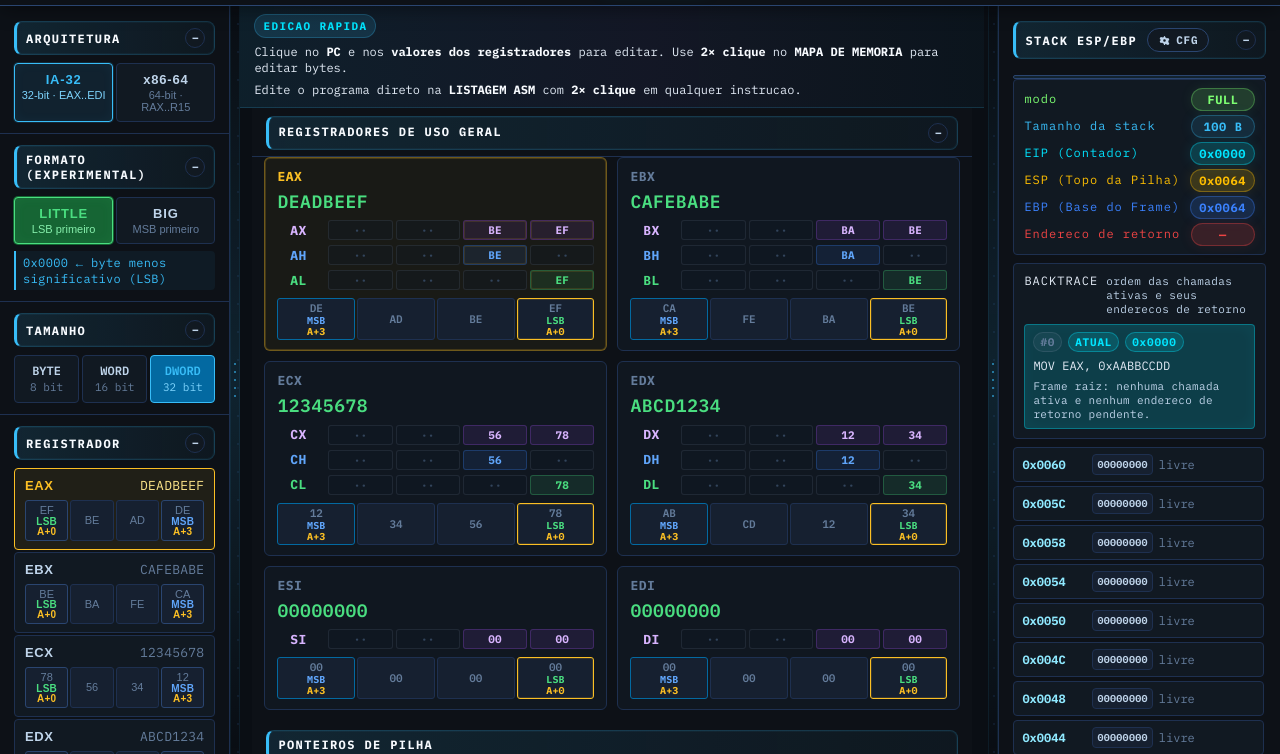
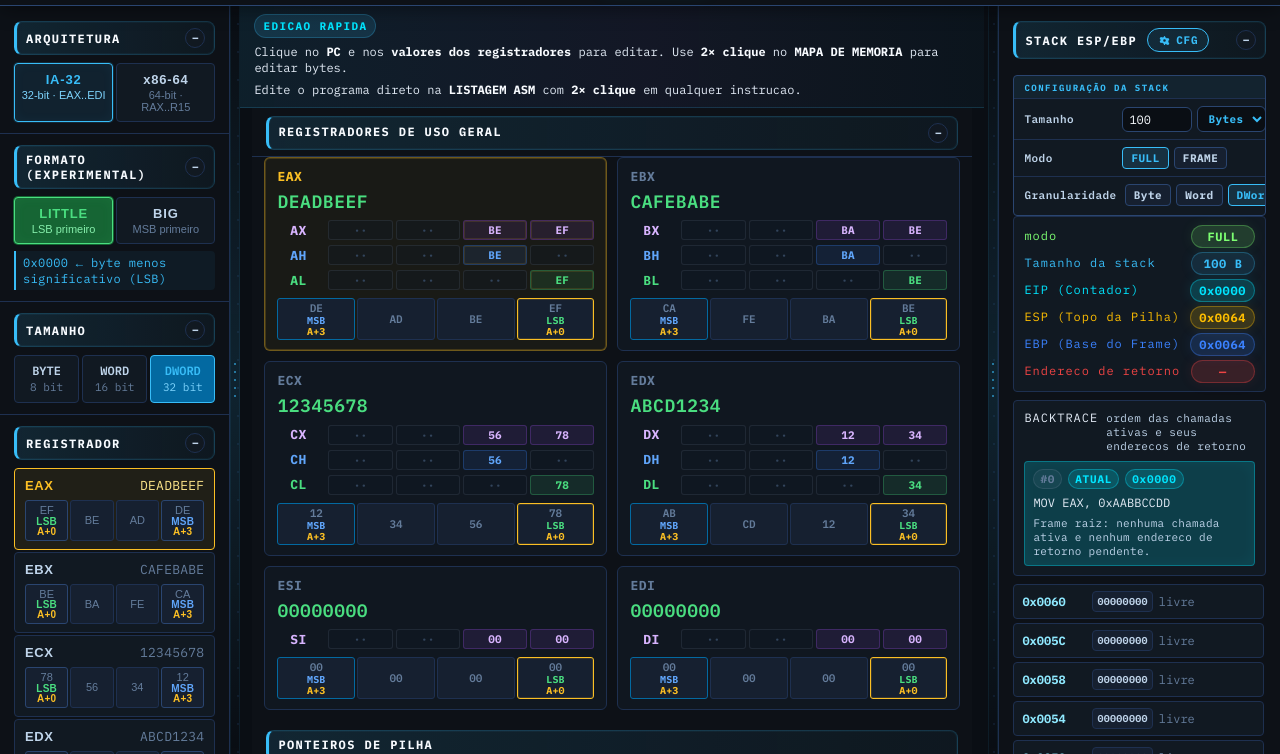
Before and after one commit to psylinux/intel-simulator, a plain HTML site: page index.html in a window 1280 px wide. Shown: the part 46-800 px from the top of the page. Drawn offline with Linux system fonts and the light colour scheme.

Commit message:
fix: exibir configurações da stack visíveis por padrão

```diff
--- a/index.html
+++ b/index.html
@@ -332,14 +332,14 @@
     <section class="ctrl-section stack-section">
       <div class="ctrl-label stack-hd">
         <span id="stackArchLbl">STACK  ESP/EBP</span>
-        <button class="stack-cfg-toggle" id="stackCfgToggle" onclick="App.toggleStackCfg()" title="Configurações da stack" aria-expanded="false">
+        <button class="stack-cfg-toggle" id="stackCfgToggle" onclick="App.toggleStackCfg()" title="Configurações da stack" aria-expanded="true">
           <svg viewBox="0 0 20 20" fill="none"><path d="M10 3a1 1 0 01.993.883L11 4v1.17a5.002 5.002 0 012.83 1.657l1.014-.586a1 1 0 011.37.365l.003.005 1 1.732a1 1 0 01-.365 1.37l-.005.003-1.014.585c.1.39.152.8.152 1.22s-.052.83-.152 1.22l1.014.585a1 1 0 01.365 1.37l-.003.005-1 1.732a1 1 0 01-1.37.365l-.005-.003-1.014-.586A5.002 5.002 0 0111 14.83V16a1 1 0 01-2 0v-1.17a5.002 5.002 0 01-2.83-1.657l-1.014.586a1 1 0 01-1.37-.365l-.003-.005-1-1.732a1 1 0 01.365-1.37l.005-.003 1.014-.585A5.05 5.05 0 014 10c0-.42.052-.83.152-1.22L3.138 8.195a1 1 0 01-.365-1.37l.003-.005 1-1.732a1 1 0 011.37-.365l.005.003 1.014.586A5.002 5.002 0 019 5.17V4a1 1 0 011-1zm0 5a2 2 0 100 4 2 2 0 000-4z" fill="currentColor"/></svg>
           CFG
         </button>
       </div>
 
       <!-- Painel de configuração da stack -->
-      <div class="stack-cfg" id="stackCfg" aria-hidden="true">
+      <div class="stack-cfg stack-cfg-open" id="stackCfg" aria-hidden="false">
         <div class="stack-cfg-inner">
           <div class="stack-cfg-header">CONFIGURAÇÃO DA STACK</div>
 
```
